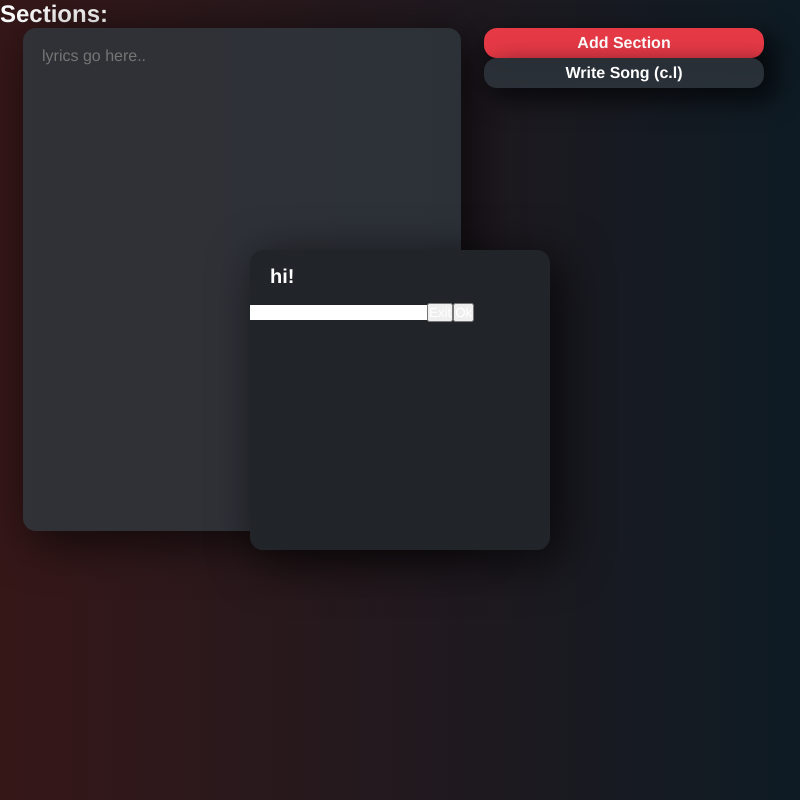
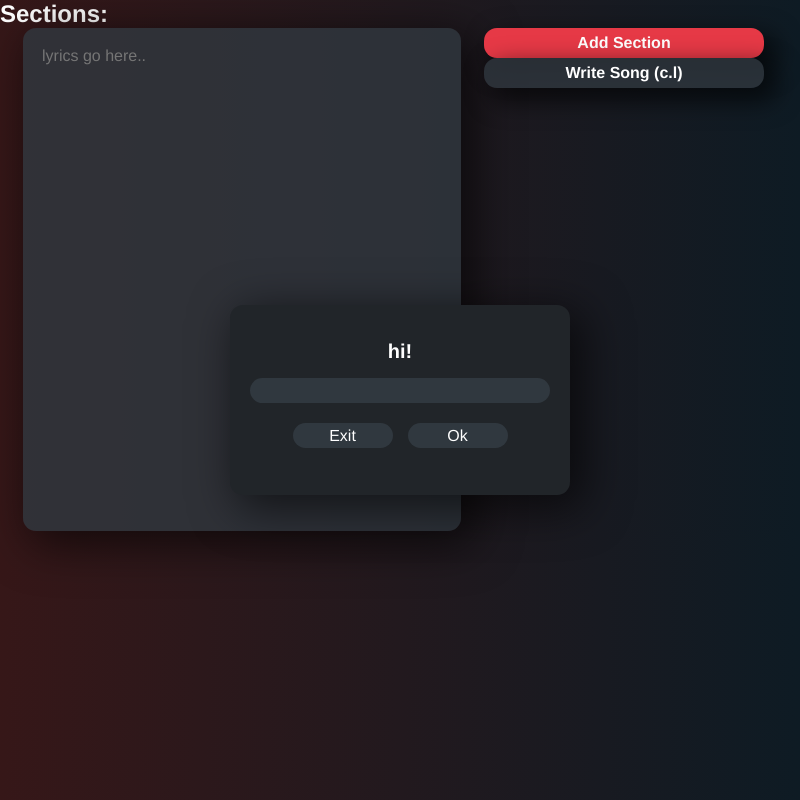
Before and after one commit to Snouuuflake/MSS-Worship, an Electron app: page src/editor.html in a window 800 px wide. Both pictures are taken after a click on the button "Add Section". Drawn offline with Linux system fonts and the light colour scheme; no server answers.

Commit message:
made prompt* gui good sorta and made confirm function

```diff
--- a/src/editor.css
+++ b/src/editor.css
@@ -177,7 +177,7 @@ button {}
 
 .promptBox {
   width: 300px;
-  height: 300px;
+  height: 150px;
   position: absolute;
   margin-left: auto;
   margin-right: auto;
@@ -193,10 +193,56 @@ button {}
   color: var(--tc);
   box-shadow: 10px 10px 45px 4px rgba(0, 0, 0, var(--shadowPower));
   /**/
+  display: flex;
+  flex-direction: column;
+  justify-items: space-between;
+  align-items: center;
+  padding: 20px;
 }
 
 .promptHeading {
   font-size: 20px;
   width: 100%;
   padding: 15px 20px;
+  text-align: center;
 }
+
+.promptInput {
+  box-sizing: border-box;
+  padding: 7px;
+  background-color: var(--c3);
+  width: 100%;
+  height: 25px;
+  background-color: var(--c3);
+  border-radius: var(--br);
+  font-size: 16px;
+}
+
+.promptButtonContainer {
+  margin-top: 20px;
+  box-sizing: border-box;
+  padding: 0 9px;
+  width: fit-content;
+  display: grid;
+  grid-template-columns: 100px 100px;
+  justify-self: center;
+  column-gap: 15px;
+}
+
+.promptButton {
+  border: none;
+  outline: none;
+  width: 100%;
+  height: 25px;
+  background-color: var(--c3);
+  border-radius: var(--br);
+  font-size: 16px;
+}
+
+.promptButton:hover {
+  background-color: rgba(var(--hiVals), 0.5);
+}
+
+.promptButton:active {
+  background-color: rgba(var(--hiVals), 1);
+}
--- a/src/editor.js
+++ b/src/editor.js
@@ -16,6 +16,100 @@ window.Parser.debugPrintSong(lSong);
 bigInput.disabled = true;
 // ---------------------------------------------
 
+
+async function confirm(heading) {
+  const promptBox = document.createElement("div");
+  promptBox.classList.add("promptBox");
+
+  const promptHeading = document.createElement("h1");
+  promptHeading.classList.add("promptHeading");
+  promptHeading.innerHTML = heading;
+
+  const promptButtonContainer = document.createElement("div");
+  promptButtonContainer.classList.add("promptButtonContainer");
+
+  const yesButton = document.createElement("button");
+  yesButton.classList.add("promptButton");
+  yesButton.innerText = "Yes";
+
+  const noButton = document.createElement("button");
+  noButton.classList.add("promptButton");
+  noButton.innerText = "No";
+
+  promptBox.appendChild(promptHeading);
+  promptButtonContainer.appendChild(yesButton);
+  promptButtonContainer.appendChild(noButton);
+  promptBox.appendChild(promptButtonContainer);
+
+  document.body.appendChild(promptBox);
+
+  return new Promise((resolve) => {
+    yesButton.addEventListener("click", (event) => {
+      promptBox.remove();
+      resolve(true);
+    });
+    noButton.addEventListener("click", (event) => {
+      promptBox.remove();
+      resolve(false);
+    });
+  });
+}
+
+/**
+ * My async and bad version of the prompt method
+ *
+ * @param heading Prompt text
+ * @param filler Default value for input box
+ *
+ * @return null if exited or input box contents
+ */
+async function prompt2(heading, filler) {
+  const promptBox = document.createElement("div");
+  promptBox.classList.add("promptBox");
+
+  const promptHeading = document.createElement("h1");
+  promptHeading.classList.add("promptHeading");
+  promptHeading.innerHTML = heading;
+
+  const promptInput = document.createElement("input");
+  promptInput.type = "text";
+  promptInput.classList.add("promptInput");
+  // promptInput.id = "promptInput";
+
+  const promptButtonContainer = document.createElement("div");
+  promptButtonContainer.classList.add("promptButtonContainer");
+
+  const exitButton = document.createElement("button");
+  exitButton.classList.add("promptButton");
+  exitButton.innerText = "Exit";
+
+
+  const submitButton = document.createElement("button");
+  submitButton.classList.add("promptButton");
+  submitButton.innerText = "Ok";
+
+  promptBox.appendChild(promptHeading);
+  promptBox.appendChild(promptInput);
+  promptButtonContainer.appendChild(exitButton);
+  promptButtonContainer.appendChild(submitButton);
+  promptBox.appendChild(promptButtonContainer);
+
+  document.body.appendChild(promptBox);
+
+  return new Promise((resolve) => {
+    exitButton.addEventListener("click", (event) => {
+      promptBox.remove();
+      resolve(null);
+    });
+    submitButton.addEventListener("click", (event) => {
+      let res = promptInput.value.trim(); // NOTE: we trim the input.
+      promptBox.remove();
+      resolve(res);
+    });
+  });
+}
+
+
 /**
  * Looks for and returns index of element in sections
  * with sectionName. If not found, returns -1.
@@ -29,6 +123,11 @@ function getSectionIndex(sectionName) {
   return -1;
 }
 
+// TODO:
+// TODO:
+// TODO: missing title & author
+// TODO:
+// TODO:
 function songToString() {
   // screw it we're using for loops
   // convenient array methods are for the weak.
@@ -198,55 +297,6 @@ function pushSection(name) {
   drawSectionArr();
 }
 
-/**
- * My async and bad version of the prompt method
- *
- * @param heading Prompt text
- * @param filler Default value for input box
- *
- * @return null if exited or input box contents
- */
-async function prompt2(heading, filler) {
-  const promptBox = document.createElement("div");
-  promptBox.classList.add("promptBox");
-
-  const promptHeading = document.createElement("h1");
-  promptHeading.classList.add("promptHeading");
-  promptHeading.innerHTML = heading;
-
-  const promptInput = document.createElement("input");
-  promptInput.type = "text";
-  promptInput.classList.add("promptInput");
-  // promptInput.id = "promptInput";
-
-  const exitButton = document.createElement("button");
-  exitButton.classList.add("promptButton");
-  exitButton.innerText = "Exit";
-
-
-  const submitButton = document.createElement("button");
-  submitButton.classList.add("promptButton");
-  submitButton.innerText = "Ok";
-
-  promptBox.appendChild(promptHeading);
-  promptBox.appendChild(promptInput);
-  promptBox.appendChild(exitButton);
-  promptBox.appendChild(submitButton);
-
-  document.body.appendChild(promptBox);
-
-  return new Promise((resolve) => {
-    exitButton.addEventListener("click", (event) => {
-      promptBox.remove();
-      resolve(null);
-    });
-    submitButton.addEventListener("click", (event) => {
-      let res = promptInput.value.trim(); // NOTE: we trim the input.
-      promptBox.remove();
-      resolve(res);
-    });
-  });
-}
 
 
 bigInput.addEventListener("input", (event) => {
```
Also changed, not shown: src/preload.js (+5 -2 lines).
